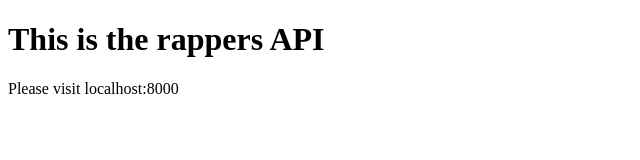
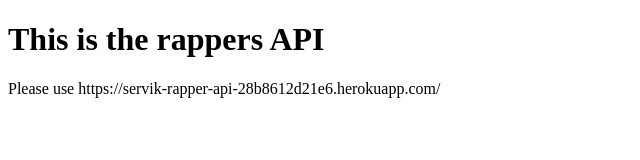
Before and after one commit to SorenErvik/rap-names-api, a website: page index.html in a window 1280 px wide. Shown: the whole page, without its empty margins (0-640 px from the left). Drawn offline with Linux system fonts and the light colour scheme.

Commit message:
Updated html documentation

```diff
--- a/index.html
+++ b/index.html
@@ -7,6 +7,6 @@
 </head>
 <body>
     <h1>This is the rappers API</h1>
-    <p>Please visit localhost:8000</p>
+    <p>Please use https://servik-rapper-api-28b8612d21e6.herokuapp.com/</p>
 </body>
 </html>
```
